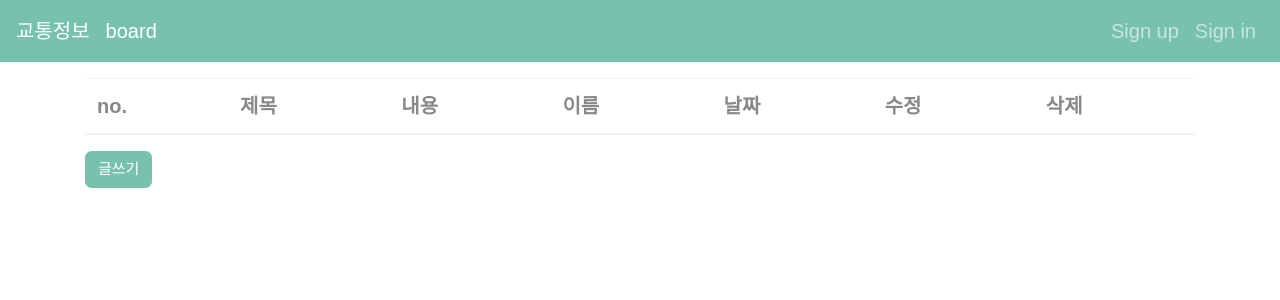
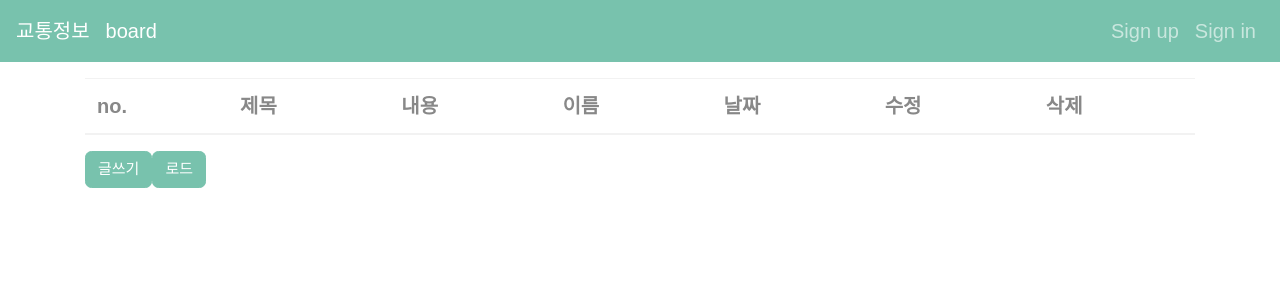
Before and after one commit to gwanhyeon/Traffic-Information, a React (Create React App) app in the folder client/: page /board in a window 1280 px wide. Shown: the top 300 px of the page. Built offline with nearby package versions, Linux system fonts and the light colour scheme.

Commit message:
보드 axios.get

```diff
--- a/client/src/components/Board.js
+++ b/client/src/components/Board.js
@@ -4,6 +4,7 @@ import {Table} from 'react-bootstrap'
 import BoardForm from './BoardForm';
 import {BootstrapTable, TableHeaderColumn} from 'react-bootstrap-table';
 import {Link} from 'react-router-dom';
+import axios from 'axios';
 
 
 class Board extends Component {
@@ -32,6 +33,28 @@ class Board extends Component {
         this.setState({
             [e.target.name]: e.target.value
         })
+    }
+
+    handlePrint = (e) => {
+        const {board_id, board_title, board_contents, board_user_name, board_date} = this.state;
+
+        e.preventDefault();
+
+        this.state = {
+            board_id : board_id,
+            board_title: board_title,
+            board_contents : board_contents,
+            board_user_name : board_user_name,
+            board_date : board_date
+        }
+
+        axios.get('/test')
+        try {
+            console.log("ok");
+
+        } catch {
+            console.log("err");
+        }
     }
 
     handleCreate = (data) => {
@@ -128,6 +151,7 @@ class Board extends Component {
 
             {/* <Link className="nav-link" to="/BoradForm"><button>글쓰기</button></Link> */}
             <button onClick={this.handleChange} className="btn btn-primary" style={{float: 'left', fontFamily: 'sans-serif', fontSize: '15px'}}>글쓰기</button>
+            <button onClick={this.handlePrint}className="btn btn-primary" style={{float: 'left', fontFamily: 'sans-serif', fontSize: '15px'}}>로드</button>
             </div>
 
         );
```
Also changed, not shown: 1 other file (tests, documents, lock files or other folders).
